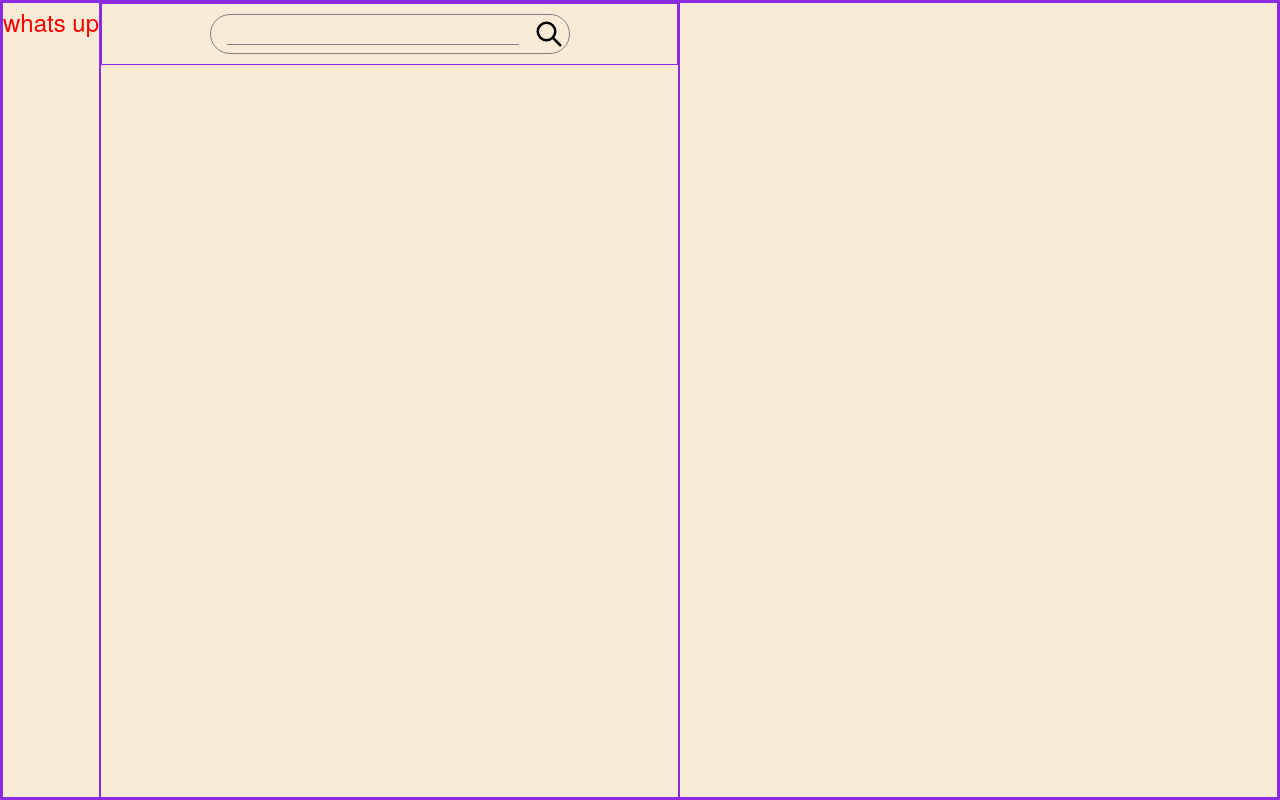
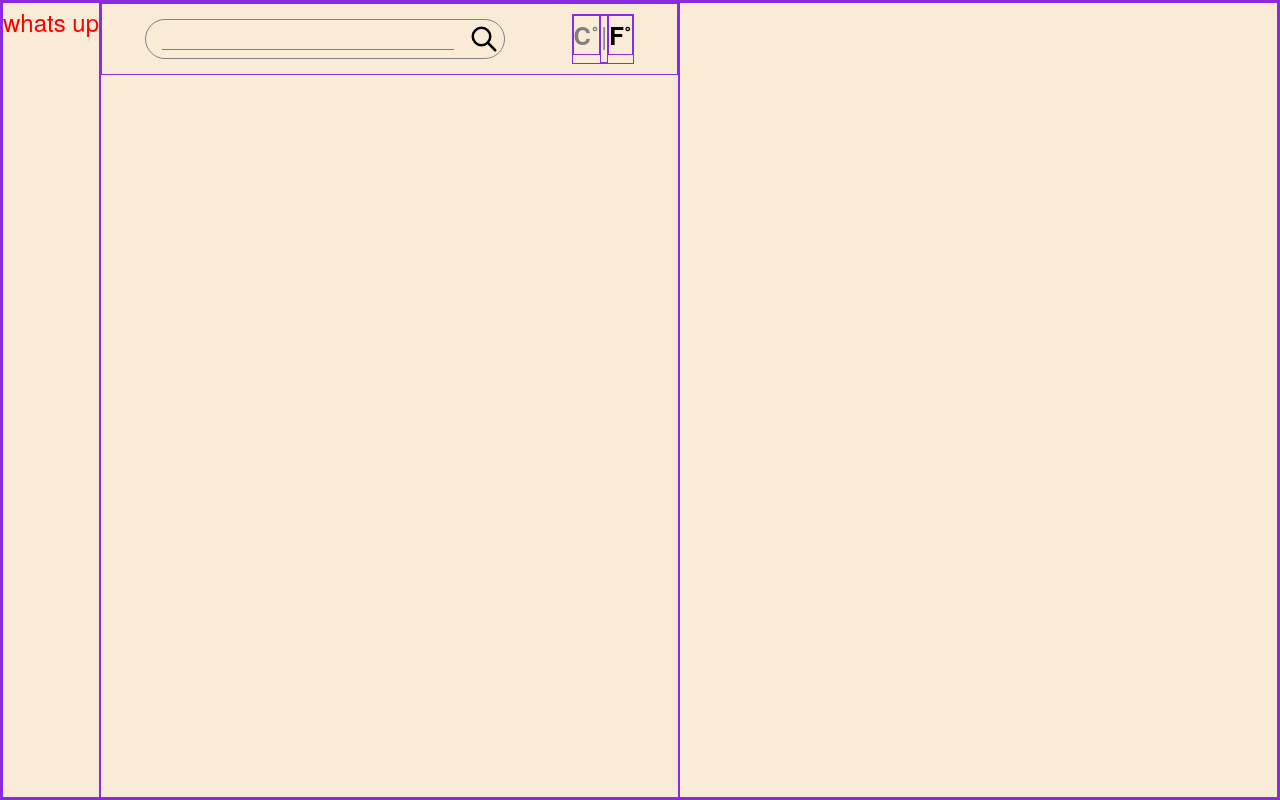
Before and after one commit to KentonKim/weather-app, a website built with webpack: page dist/index.html in a window 1280 px wide. Built offline with nearby package versions, Linux system fonts and the light colour scheme.

Commit message:
Added radio buttons for toggling temperature measurement

```diff
--- /dev/null
+++ b/src/dom/toggleCF.js
@@ -0,0 +1,30 @@
+const toggleCF = (parentDiv) => {
+    const toggleTempLabelF = document.createElement('label')
+    const toggleTempRadioF = document.createElement('input')
+    toggleTempRadioF.type = 'radio'
+    toggleTempRadioF.name = 'toggleTemp'
+    toggleTempLabelF.textContent = 'F˚'
+    toggleTempRadioF.checked = true
+    toggleTempLabelF.appendChild(toggleTempRadioF)
+
+    const toggleTempLabelC = document.createElement('label')
+    const toggleTempRadioC = document.createElement('input')
+    toggleTempRadioC.type = 'radio'
+    toggleTempRadioC.name = 'toggleTemp'
+    toggleTempLabelC.textContent = 'C˚'
+    toggleTempLabelC.appendChild(toggleTempRadioC)
+
+    const toggleTempDiv = document.createElement('div')
+    toggleTempDiv.id = 'toggle-temp-container'
+
+    const toggleTempDivider = document.createElement('div')
+    toggleTempDivider.innerText = '|'
+
+    toggleTempDiv.appendChild(toggleTempLabelC)
+    toggleTempDiv.appendChild(toggleTempDivider)
+    toggleTempDiv.appendChild(toggleTempLabelF)
+    parentDiv.appendChild(toggleTempDiv)
+    return [toggleTempRadioC, toggleTempRadioF]
+}
+
+export default toggleCF
--- a/src/index.js
+++ b/src/index.js
@@ -6,13 +6,16 @@ import { setTemp, setDay } from './setInformation'
 import './style.css'
 import mainDom from './dom/main'
 import showNotification from './showNotification'
+import toggleCF from './dom/toggleCF'
 
-console.log('hello')
-
+// Setup main page
 const [leftmain, rightmain] = mainDom(document.body)
-const navbar = nav(leftmain)
 const form = document.getElementById('search-form')
 const forminput = document.getElementById('search-input')
+
+// Navbar with search and toggle temperature measurement option
+const navbar = nav(leftmain)
+toggleCF(navbar)
 
 // New location
 form.addEventListener('submit', (event) => {
--- a/src/style.css
+++ b/src/style.css
@@ -44,6 +44,34 @@ button:focus, input:focus {
     align-items: center;
     padding: 10px;
 }
+
+#toggle-temp-container {
+    display: flex;
+}
+
+#toggle-temp-container > label > input[type="radio"] {
+    /* Add if not using autoprefixer */
+    -webkit-appearance: none;
+    appearance: none;
+    /* For iOS < 15 to remove gradient background */
+    /* Not removed via appearance */
+    margin: 0;
+}
+
+#toggle-temp-container > * {
+    color: var(--grey);
+}
+
+#toggle-temp-container > label {
+    cursor: pointer;
+    user-select: none;
+}
+
+#toggle-temp-container > label:has(input[type='radio']:checked) {
+    color: black;
+    cursor: default;
+}
+
 
 #main-right {
     display: flex;
```
